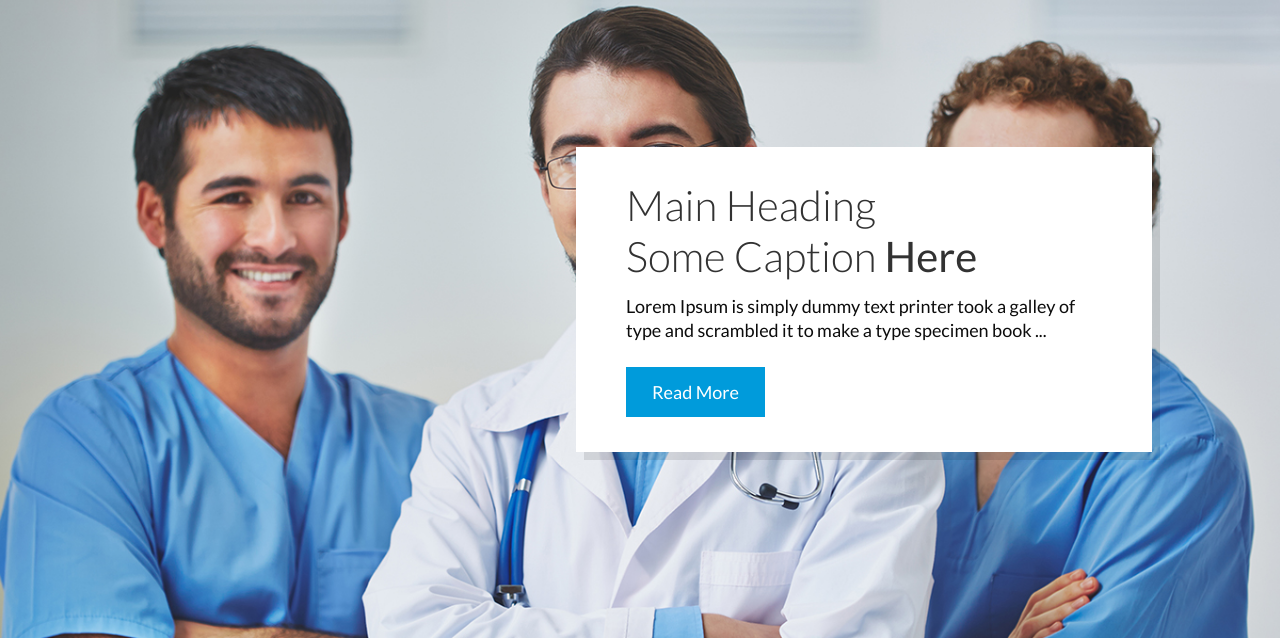
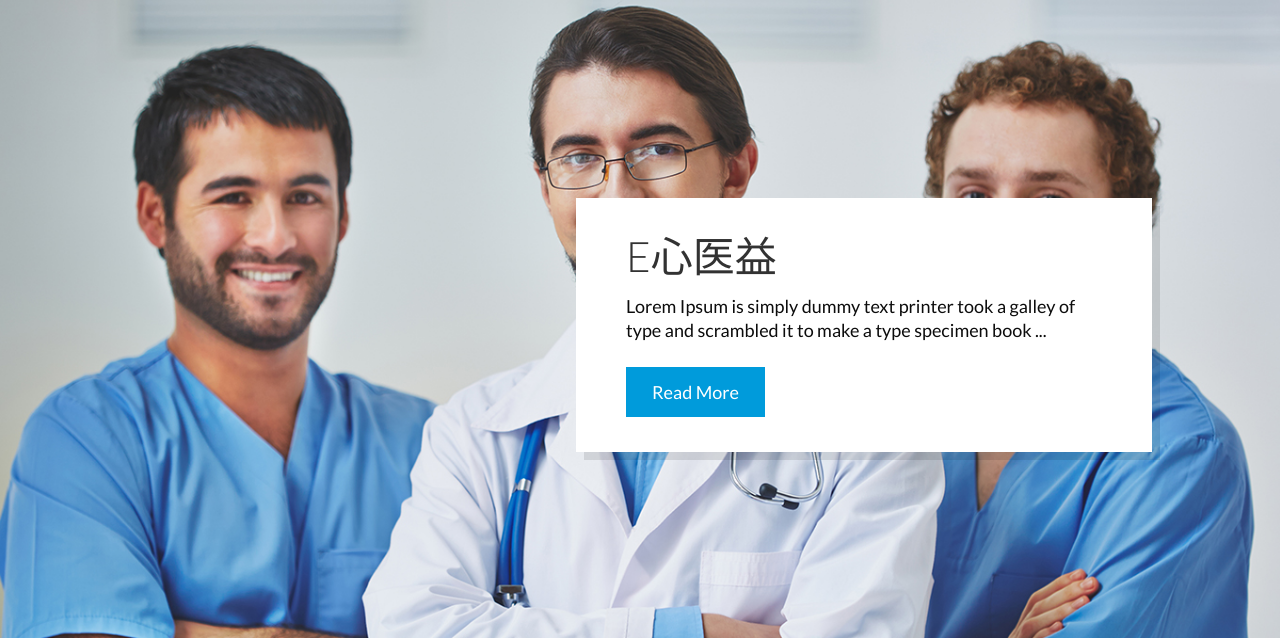
Before and after one commit to everrwsr/yiliao, a plain HTML site: page index.html in a window 1280 px wide. Shown: the part 157-800 px from the top of the page. Drawn offline with Linux system fonts and the light colour scheme.

Commit message:
修改信息1

```diff
--- a/index.html
+++ b/index.html
@@ -113,8 +113,8 @@
 			<!-- Start Slide #1 -->
 			<div data-src="assets/images/slider/slider-image-1.jpg">
 				<div class="camera_caption fadeIn hidden-sm hidden-xs">
-					<h2>Main Heading</h2>
-					<h2>Some Caption <span>Here</span></h2>
+					<h2>E心医益</h2>
+					<h2> <span></span></h2>
 					<p>Lorem Ipsum is simply dummy text printer took a galley of type and scrambled it to make a type specimen book ...</p>
 					<a href="services.html" class="btn btn-secondary">Read More</a>
 				</div>
```
